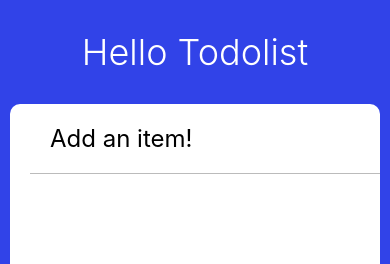
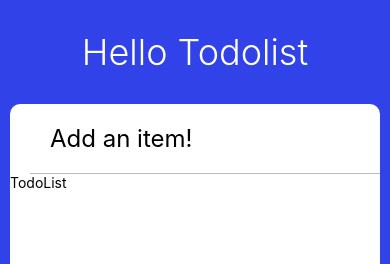
Before and after one commit to jswj30/learn-react-native, a React Native app in the folder ReactNativeTodos/: screen / in a window 390 px wide. Shown: the top 264 px of the page. Built offline with nearby package versions, Linux system fonts and the light colour scheme.

Commit message:
Scroll View 추가하기

```diff
--- a/ReactNativeTodos/App.js
+++ b/ReactNativeTodos/App.js
@@ -1,5 +1,12 @@
 import React from 'react';
-import { SafeAreaView, StyleSheet, TextInput, View, Text } from 'react-native'
+import {
+  SafeAreaView,
+  StyleSheet,
+  TextInput,
+  View,
+  Text,
+  ScrollView,
+} from 'react-native';
 
 const App = () => {
   return (
@@ -7,6 +14,9 @@ const App = () => {
       <Text style={styles.appTitle}>Hello Todolist</Text>
       <View style={styles.card}>
         <TextInput style={styles.input} placeholder="Add an item!" />
+        <ScrollView>
+          <Text>TodoList</Text>
+        </ScrollView>
       </View>
     </SafeAreaView>
   );
```
